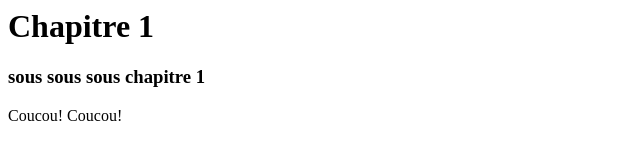
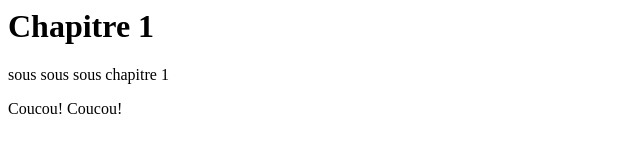
Before and after one commit to annyaaa/annyaaa.github.io, a plain HTML site: page index.html in a window 1280 px wide. Shown: the whole page, without its empty margins (0-640 px from the left). Drawn offline with Linux system fonts and the light colour scheme.

Commit message:
Update index.html

```diff
--- a/index.html
+++ b/index.html
@@ -2,9 +2,8 @@
 
   <body>
     <h1> Chapitre 1 </h1>
-    <h3>
+    <p>
       sous sous sous chapitre 1
-    </h3>
-    Coucou! Coucou!
-  </body>
-</html>
+    </p> Coucou! Coucou!
+
+  </body></html>
```
